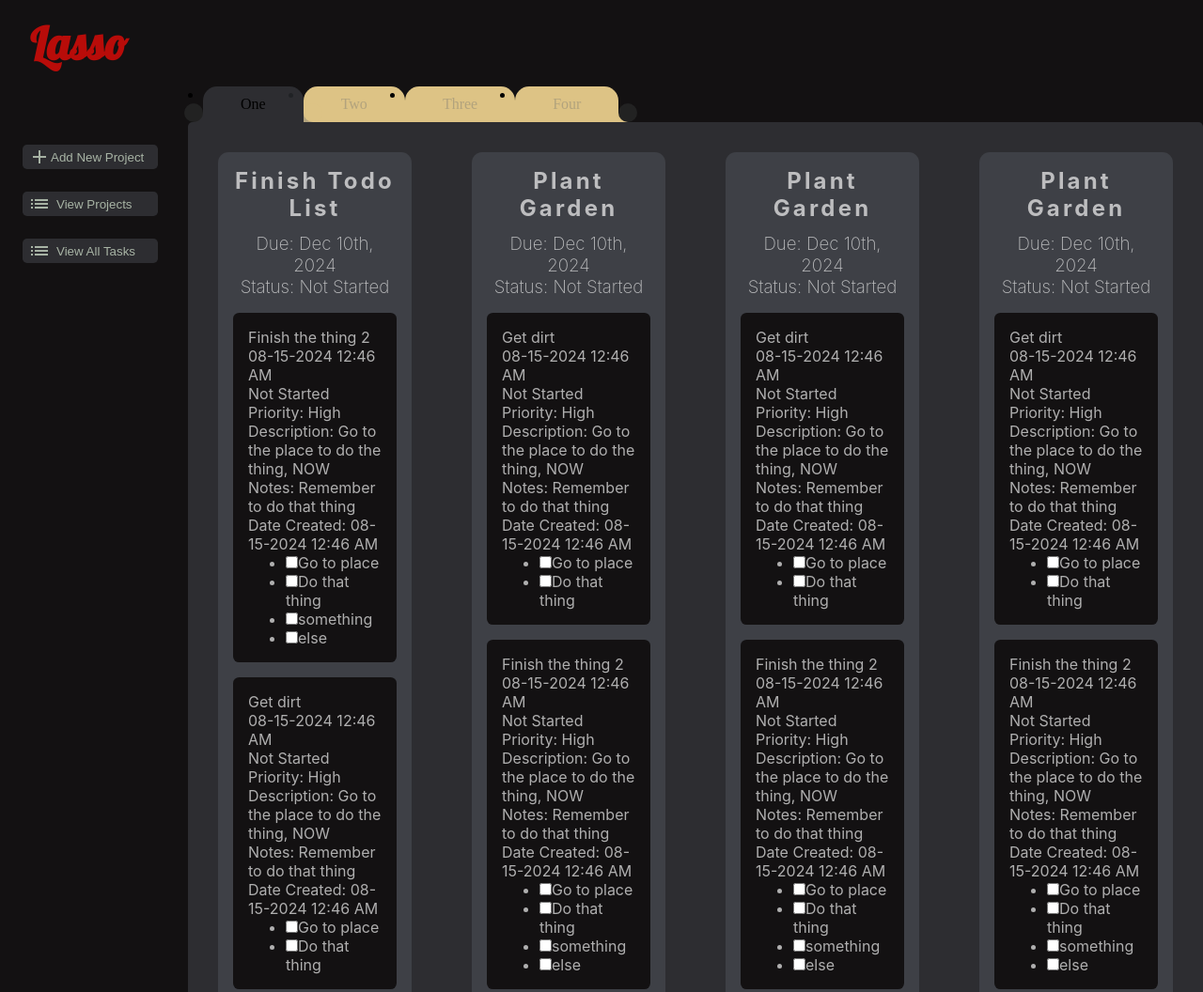
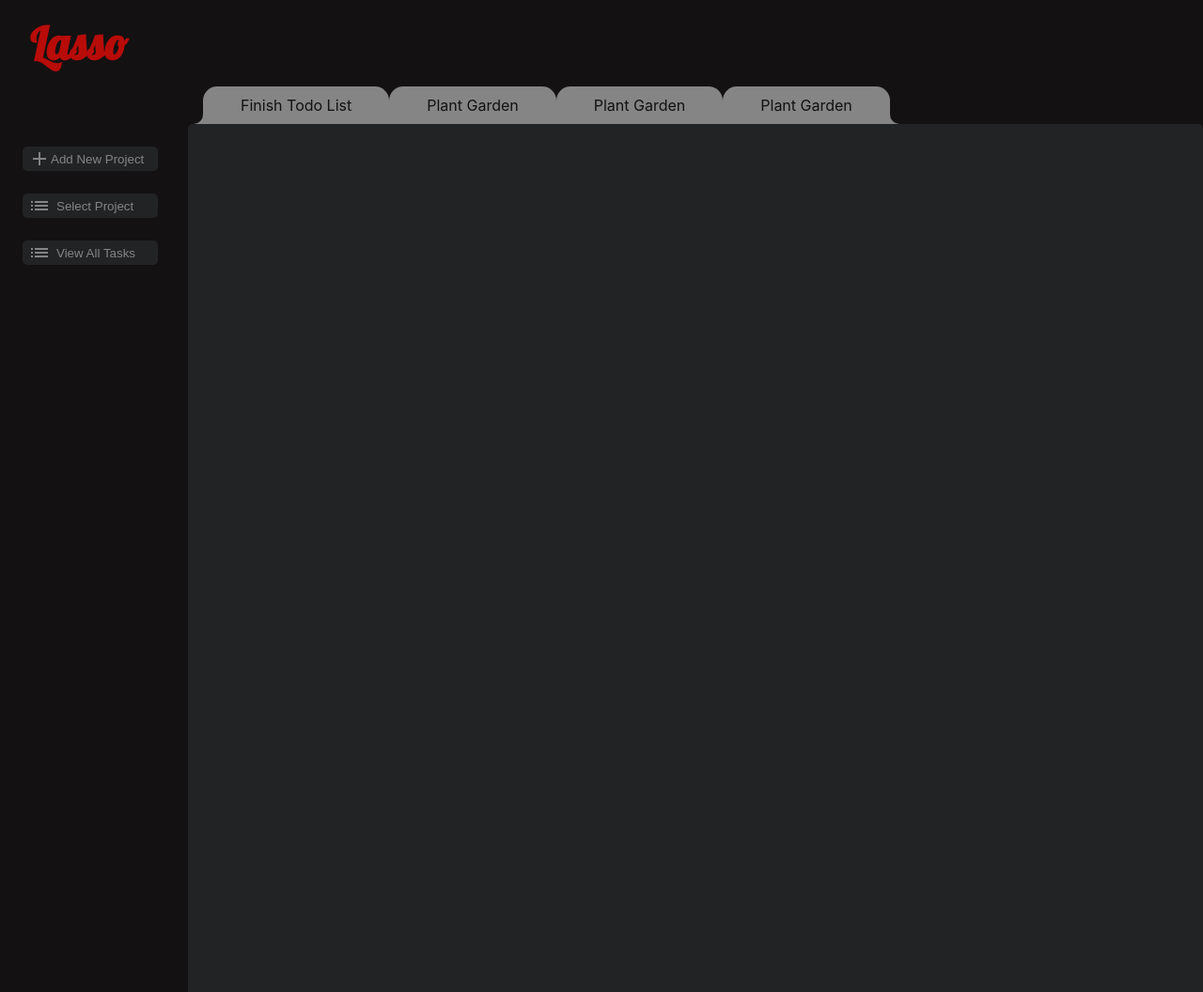
Before and after one commit to JS-Law/get-it-done, a website built with webpack: page src/index.html in a window 1280 px wide. Shown: the top 1056 px of the page at 94% size. Built offline with nearby package versions, Linux system fonts and the light colour scheme; a web font is replaced by a local one.

Commit message:
Rework project flow to add project as new tab

```diff
--- a/src/helpers.js
+++ b/src/helpers.js
@@ -95,28 +95,48 @@ class Task {
 }
 
 function displayTasks(project) {
+
+
+
+    // Get project container
+    // Add new list item with Project Name
+    //
+    const documentBody = document.querySelector('body');
     const projectContainer = document.getElementById('project-section');
 
+    const tabsGroup = document.querySelector('.tabs');
+
+    const projectTabTitle = document.createElement('li');
+
+    const projectTabTitleLink = document.createElement('a');
+    projectTabTitleLink.textContent = `${project.projectName}`;
+    projectTabTitleLink.href = '#';
+
+    tabsGroup.appendChild(projectTabTitle)
+    projectTabTitle.appendChild(projectTabTitleLink);
+
     // Create a container for this project
-    const projectElement = document.createElement('div');
-    projectElement.classList.add('project-container');
+    // const projectElement = document.createElement('div');
+    // projectElement.classList.add('project-container');
 
     // Create a container for the project header details
-    const projectHeaderContainer = document.createElement('div');
-    projectHeaderContainer.id = 'project-header-container';
+    // const projectHeaderContainer = document.createElement('div');
+    // projectHeaderContainer.id = 'project-header-container';
 
-    // Create project header
-    const projectHeader = document.createElement('h2');
-    projectHeader.textContent = `${project.projectName}`;
-    projectHeader.id = 'project-header'
-    // Create Project Due Date element
-    const projectDueDate = document.createElement('h3');
-    projectDueDate.textContent = `Due: ${project.dueDate}`;
-    projectDueDate.id = 'project-due'
-    // Create Project status element
-    const projectStatus = document.createElement('h3');
-    projectStatus.textContent = `Status: ${project.status}`;
-    projectStatus.id = 'project-status'
+    // // Create project header
+    // const projectHeader = document.createElement('h2');
+    // projectHeader.textContent = `${project.projectName}`;
+    // projectHeader.id = 'project-header'
+
+    // // Create Project Due Date element
+    // const projectDueDate = document.createElement('h3');
+    // projectDueDate.textContent = `Due: ${project.dueDate}`;
+    // projectDueDate.id = 'project-due'
+
+    // // Create Project status element
+    // const projectStatus = document.createElement('h3');
+    // projectStatus.textContent = `Status: ${project.status}`;
+    // projectStatus.id = 'project-status'
     // Create a container for tasks
     const taskList = document.createElement('div');
     taskList.classList.add('project');
@@ -125,10 +145,10 @@ function displayTasks(project) {
     addTaskBtn.className = 'button';
     addTaskBtn.id = 'add-new-task-project';
 
-    projectHeaderContainer.appendChild(projectHeader);
-    projectHeaderContainer.appendChild(projectDueDate);
-    projectHeaderContainer.appendChild(projectStatus);
-    taskList.appendChild(projectHeaderContainer);
+    // projectHeaderContainer.appendChild(projectHeader);
+    // projectHeaderContainer.appendChild(projectDueDate);
+    // projectHeaderContainer.appendChild(projectStatus);
+    // taskList.appendChild(projectHeaderContainer);
 
     // Loop through the tasks and create elements for each task
     project.getTasks().forEach(task => {
@@ -195,8 +215,8 @@ function displayTasks(project) {
         taskList.appendChild(taskElement);
     });
 
-    projectElement.appendChild(taskList);
-    projectContainer.appendChild(projectElement);
+    // projectElement.appendChild(taskList);
+    // projectContainer.appendChild(projectElement);
 }
 
 
--- a/src/index.html
+++ b/src/index.html
@@ -22,17 +22,17 @@
         </navbar>
     </header>
     <ul class="tabs group">
-        <li class="active"><a href="#one">One</a></li>
-        <li><a href="#two">Two</a></li>
-        <li><a href="#three">Three</a></li>
-        <li><a href="#three">Four</a></li>
+        <!-- <li class="active"><a href="#one">Finish Todo List</a></li>  -->
+        <!-- <li><a href="#two">Two</a></li>  -->
+        <!-- <li><a href="#three">Three</a></li> -->
+        <!-- <li><a href="#three">Four</a></li>  -->
     </ul>
     <content id="main-content">
         <section id="side-bar">
             <div id="create-new-project">
                 <!-- <icon class="material-icons">add</icon> -->
                 <button class="button" id="add-project-button"><icon class="material-icons">add</icon>Add New Project</button>
-                <button class="button" id="display-project-button"><icon class="material-icons">lists</icon>View Projects</button>
+                <button class="button" id="display-project-button"><icon class="material-icons">lists</icon>Select Project</button>
                 <button class="button" id="display-all-tasks"><icon class="material-icons">lists</icon>View All Tasks</button>
             </div>
         </section>
@@ -52,5 +52,15 @@
             </form>
         </div>
     </content>
+    <script src="https://ajax.googleapis.com/ajax/libs/jquery/1.7.1/jquery.min.js"></script>
+	<script>
+		$(function() {
+			$("li").click(function(e) {
+			  e.preventDefault();
+			  $("li").removeClass("active");
+			  $(this).addClass("active");
+			});
+		});
+	</script>
 </body>
 </html>
--- a/src/styles.css
+++ b/src/styles.css
@@ -22,10 +22,15 @@
 :root{
     --primpary-font: 'Inter';
     --secondary-font: 'Lobster';
-
-    --primary-color: #60656f56;
+    /* ORIGINAL  */
+    /* --primary-color: #60656f56;  */
+    --primary-color: rgba(34, 35, 37);
+    --primary-color-light: rgba(48, 49, 54);
+    /* ORIGINAL */
+    --primary-color-lighter: #6e6f72;
     --primary-color-solid: #60656F;
-    --secondary-color: #A8B4A5;
+    --secondary-color: #858585;
+    /* --secondary-color: #A8B4A5; */
     --tertiary-color: #B80C09;
     --black: #131112;
 }
@@ -131,7 +136,7 @@ body{
 .project{
     margin: 2rem;
     padding: 1rem;
-    background-color: var(--primary-color);
+    background-color: var(--primary-color-light);
     border-radius: .7rem;
 }
 .task{
@@ -272,9 +277,8 @@ input[type="text"]:focus {
 .tabs li {
     /* Makes a horizontal row */
     float: left;
-
-    /* So the psueudo elements can be
-       abs. positioned inside */
+    font-family: var(--primpary-font);
+    list-style-type: none;
     position: relative;
   }
 .tabs li:first-child {
@@ -294,8 +298,8 @@ input[type="text"]:focus {
     text-decoration: none;
 
     /* Default colors */
-    color: var(--primary-color);
-    background: #ddc385;
+    color: var(--black);
+    background: var(--secondary-color);
 
     /* Only round the top corners */
     -webkit-border-top-left-radius: 15px;
@@ -312,7 +316,7 @@ input[type="text"]:focus {
   .tabs .active a {
     /* Colors when tab is active */
     background: var(--primary-color);
-    color: black;
+    color: var(--secondary-color);
   }
   .tabs li:before, .tabs li:after,
   .tabs li a:before, .tabs li a:after {
@@ -337,7 +341,7 @@ input[type="text"]:focus {
   }
   /* Squares */
   .tabs li:before, .tabs li:after {
-    background: #ddc385;
+    background: var(--secondary-color);
     width: 10px;
     height: 10px;
   }
@@ -355,19 +359,19 @@ input[type="text"]:focus {
     -webkit-border-radius: 10px;
     -moz-border-radius:    10px;
     border-radius:         10px;
-    background: #222;
+    background: var(--black);
 
     /* Circles over squares */
     z-index: 2;
   }
   .tabs .active a:after, .tabs .active a:before {
-    background: #ddc385;
+    background: var(--secondary-color);
   }
   /* First and last tabs have different
      outside color needs */
   .tabs li:first-child.active a:before,
   .tabs li:last-child.active a:after {
-    background: #222;
+    background: var(--black);
   }
   .tabs li a:before {
     left: -20px;
```
Also changed, not shown: dist/bundle.js, dist/index.html.
